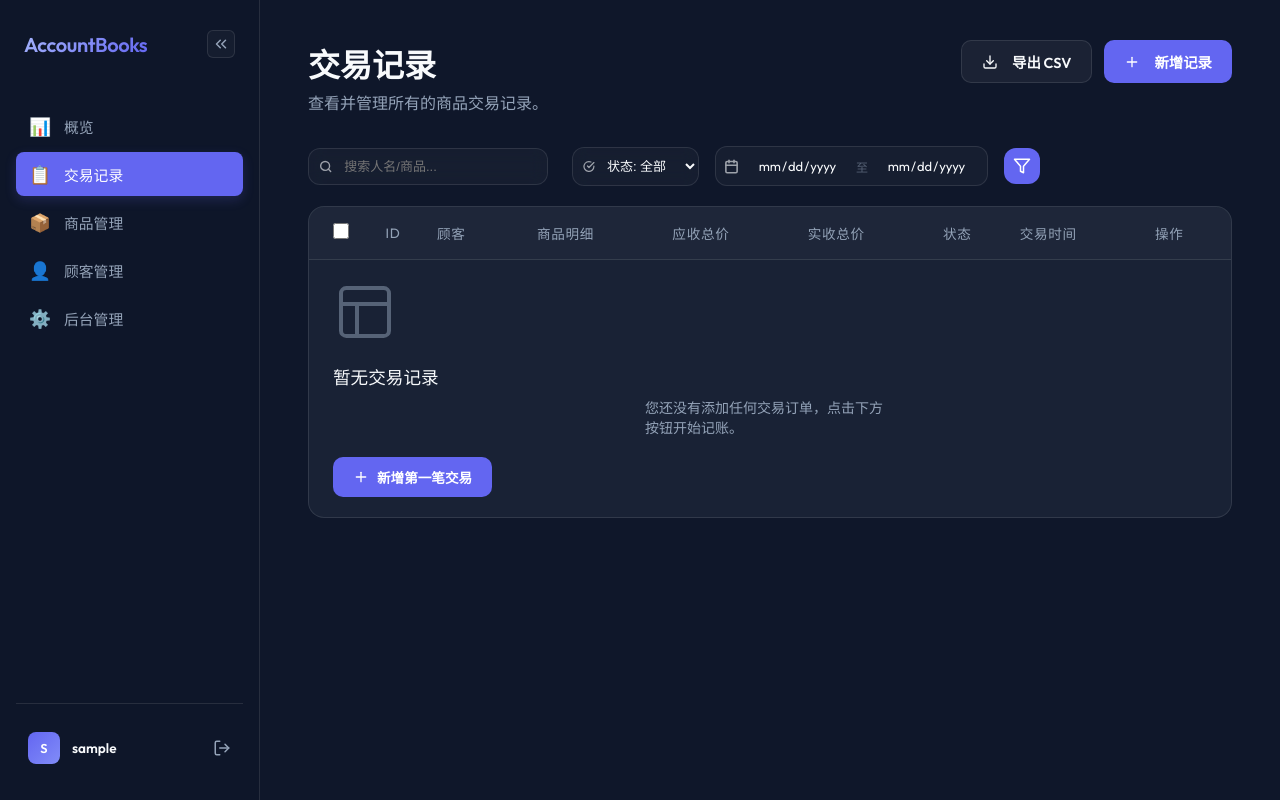
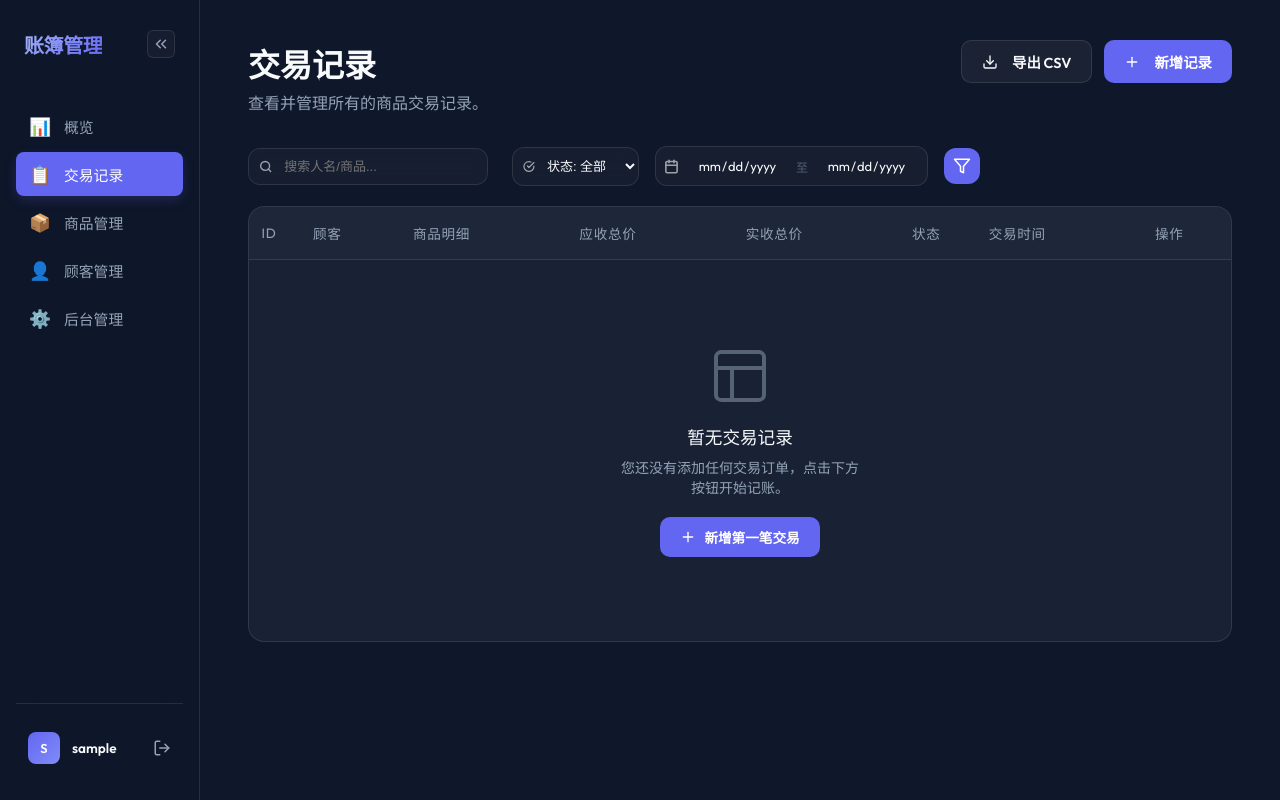
Before and after one commit to guyue55/AccountBooks, a Django app: page /orders in a window 1280 px wide. Run offline with Django 3.2, Linux system fonts and the light colour scheme; the visitor is signed in with stand-in values (Sample User, id 1).

Commit message:
refactor(templates): 移除批量操作功能并优化界面布局
- 从 customers.html 和 orders.html 中移除批量选择复选框及相关操作栏
- 调整侧边栏宽度从 260px 到 200px 并同步更新主内容区边距
- 将页面标题从 "AccountBooks" 更改为 "账簿"，侧边栏标题改为 "账簿管理"
- 在 base.html 中统一定义 empty-state 样式
- 修复 goods.html 中 purchase_price 条件显示格式以提高可读性
- 更新各表格的 colspan 值以反映列数变化

```diff
--- a/templates/base.html
+++ b/templates/base.html
@@ -7,7 +7,7 @@
     <meta charset="UTF-8">
     <meta name="viewport" content="width=device-width, initial-scale=1.0">
     <title>
-        {% block title %}AccountBooks{% endblock %}
+        {% block title %}账簿{% endblock %}
     </title>
     <link href="https://fonts.googleapis.com/css2?family=Outfit:wght@300;400;600&display=swap" rel="stylesheet">
     <style>
@@ -51,7 +51,7 @@
         /* ===== 侧边栏 ===== */
         /* ===== 侧边栏 (Modern Redesign) ===== */
         .sidebar {
-            width: 260px;
+            width: 200px;
             background: var(--sidebar-bg);
             border-right: 1px solid var(--border-color);
             padding: 1.5rem 1rem;
@@ -292,7 +292,7 @@
         /* ===== 主内容区联动 ===== */
         .main-content {
             flex: 1;
-            margin-left: 260px;
+            margin-left: 200px;
             /* 默认留出侧边栏宽度 */
             padding: 2.5rem 3rem;
             transition: margin-left 0.3s cubic-bezier(0.4, 0, 0.2, 1);
@@ -656,6 +656,16 @@
             font-size: 1.75rem;
             font-weight: 600;
             color: var(--text-main);
+        }
+
+        .empty-state {
+            display: flex;
+            flex-direction: column;
+            align-items: center;
+            justify-content: center;
+            padding: 4rem 1rem;
+            text-align: center;
+            width: 100%;
         }
 
         table {
@@ -1154,7 +1164,7 @@
     <!-- ===== 侧边栏导航 ===== -->
     <div class="sidebar" id="sidebar">
         <div class="sidebar-header">
-            <div class="sidebar-logo">AccountBooks</div>
+            <div class="sidebar-logo">账簿管理</div>
             <button class="sidebar-toggle-btn" onclick="toggleSidebar()" title="折叠/展开导航">
                 <svg width="18" height="18" viewBox="0 0 24 24" fill="none" stroke="currentColor" stroke-width="2"
                     stroke-linecap="round" stroke-linejoin="round">
--- a/templates/orders.html
+++ b/templates/orders.html
@@ -84,27 +84,12 @@
   </div>
 </form>
 
-<!-- 批量操作栏 -->
-<div id="batchActionBar"
-  style="display: none; justify-content: space-between; align-items: center; padding: 12px 20px; background: rgba(99, 102, 241, 0.1); border: 1px solid rgba(99, 102, 241, 0.2); border-radius: 8px; margin-bottom: 1rem;">
-  <span style="color: var(--text-main); font-size: 0.95rem;">已选择 <span id="selectedCount"
-      style="font-weight: bold; color: var(--primary-color);">0</span> 项</span>
-  <div style="display: flex; gap: 10px;">
-    <button class="btn btn-secondary"
-      style="background: rgba(16, 185, 129, 0.1); color: var(--accent-green); border-color: rgba(16, 185, 129, 0.2);"
-      onclick="batchUpdateStatus('ok')">
-      批量标记已还
-    </button>
-    <button class="btn btn-danger" onclick="confirmBatchDelete()">批量删除</button>
-  </div>
-</div>
+<!-- 批量操作栏已移除 -->
 
 <div class="table-container">
   <table>
     <thead>
       <tr>
-        <th style="width: 40px; text-align: center;"><input type="checkbox" id="selectAllOrders"
-            style="accent-color: var(--primary-color); width: 16px; height: 16px; cursor: pointer;"></th>
         <th class="col-id">ID</th>
         <th style="width: 100px;">顾客</th>
         <th>商品明细</th>
@@ -118,8 +103,6 @@
     <tbody>
       {% for order in orders %}
       <tr>
-        <td style="text-align: center;"><input type="checkbox" class="order-checkbox" value="{{ order.id }}"
-            style="accent-color: var(--primary-color); width: 16px; height: 16px; cursor: pointer;"></td>
         <td class="col-id" style="color: var(--text-dim);">{{ order.id }}</td>
         <td style="font-weight: 500;">{{ order.account.name }}</td>
         <td>
@@ -138,8 +121,8 @@
             <div class="text-truncate-container">
               {% for item in order.items.all %}
               <div style="font-size: 0.8125rem;
-                                color: var(--text-dim);
-                                line-height: 1.6">
+                                 color: var(--text-dim);
+                                 line-height: 1.6">
                 <span style="color: var(--text-main);">{{ item.goods.goods }}</span>
                 × {{ item.quantity }}
               </div>
@@ -168,7 +151,7 @@
       </tr>
       {% empty %}
       <tr>
-        <td colspan="9">
+        <td colspan="8">
           <div class="empty-state">
             <svg width="64" height="64" viewBox="0 0 24 24" fill="none" stroke="currentColor" stroke-width="1.5"
               stroke-linecap="round" stroke-linejoin="round"
```
Also changed, not shown: templates/customers.html (+1 -13 lines), templates/goods.html (+8 -2 lines).
